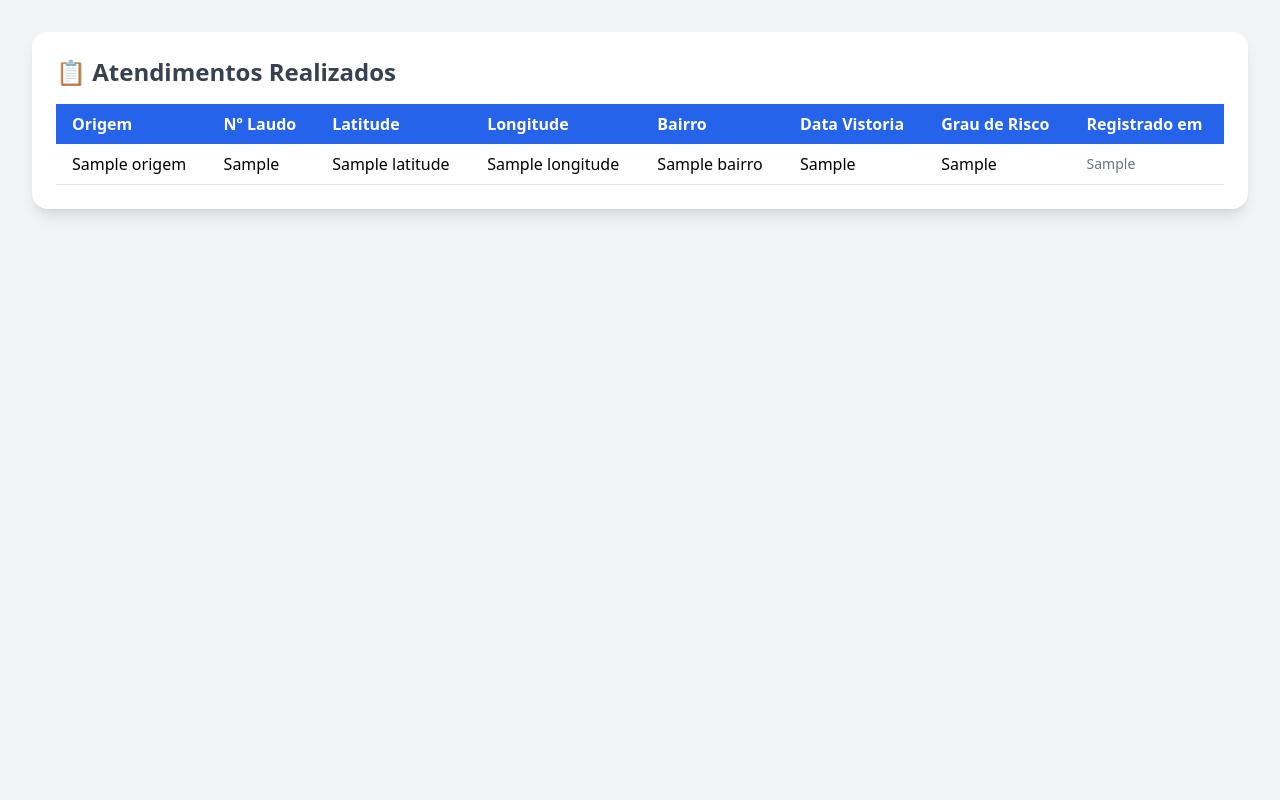
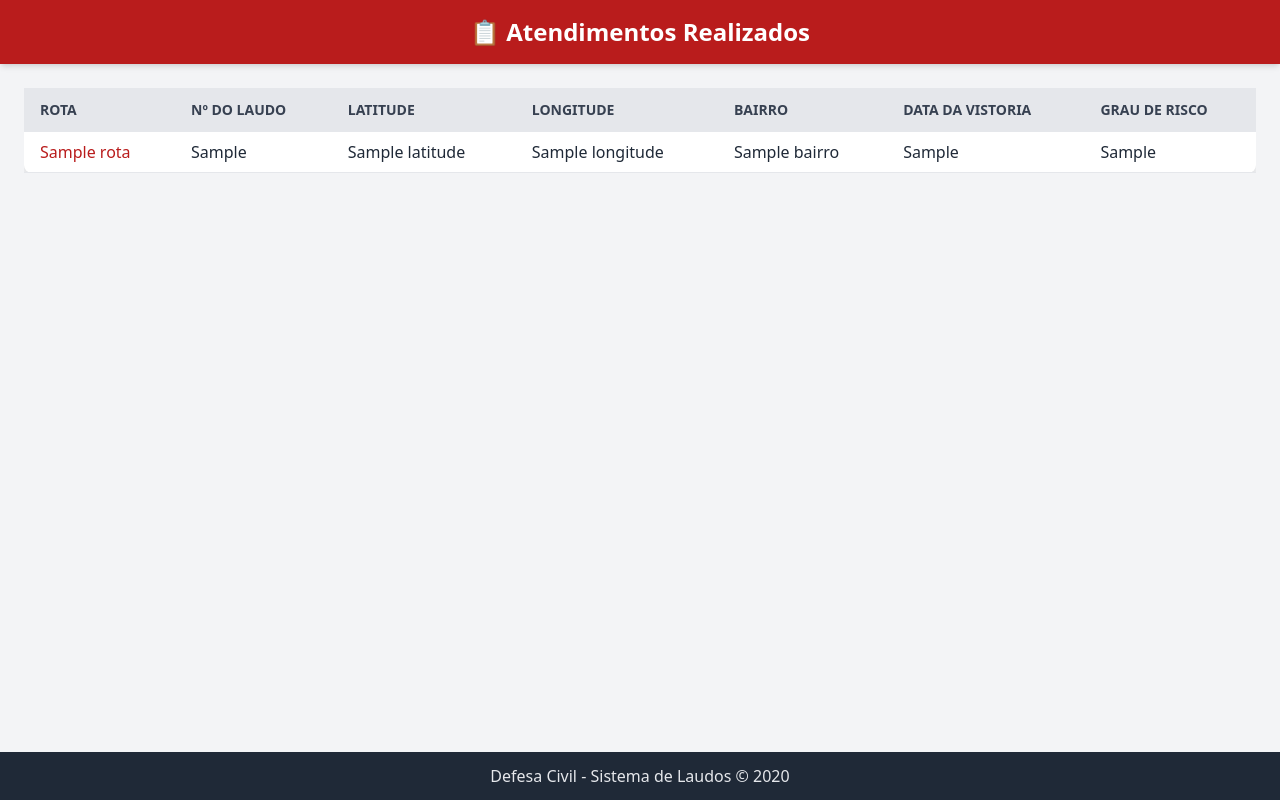
Before and after one commit to jpauloasx/gerador-laudos, a Flask app: template templates/atendimentos.html in a window 1280 px wide. Run offline with Flask 3, Linux system fonts and the light colour scheme; the template is opened without the code that fills it: most values are stand-ins (such as "Sample title", 1, 10 or a date in 2020); some libraries are stand-ins or nearby versions.

Commit message:
Update atendimentos.html

```diff
--- a/templates/atendimentos.html
+++ b/templates/atendimentos.html
@@ -2,44 +2,62 @@
 <html lang="pt-br">
 <head>
   <meta charset="UTF-8">
-  <title>Atendimentos</title>
+  <title>Atendimentos Realizados</title>
   <script src="https://cdn.tailwindcss.com"></script>
 </head>
-<body class="bg-gray-100 min-h-screen p-8">
-  <div class="max-w-7xl mx-auto bg-white p-6 rounded-2xl shadow-lg">
-    <h1 class="text-2xl font-bold mb-4 text-gray-700">📋 Atendimentos Realizados</h1>
+<body class="bg-gray-100 min-h-screen flex flex-col">
+
+  <header class="bg-red-700 text-white py-4 shadow-md">
+    <h1 class="text-center text-2xl font-semibold">📋 Atendimentos Realizados</h1>
+  </header>
+
+  <main class="flex-grow p-6">
     {% if atendimentos %}
-      <table class="min-w-full table-auto border-collapse">
-        <thead class="bg-blue-600 text-white">
+      <div class="overflow-x-auto">
+        <table class="min-w-full bg-white rounded-lg shadow-lg">
+          <thead class="bg-gray-200 text-gray-700 uppercase text-sm">
             <tr>
-            <th class="px-4 py-2 text-left">Origem</th>
-            <th class="px-4 py-2 text-left">Nº Laudo</th>
-            <th class="px-4 py-2 text-left">Latitude</th>
-            <th class="px-4 py-2 text-left">Longitude</th>
-            <th class="px-4 py-2 text-left">Bairro</th>
-            <th class="px-4 py-2 text-left">Data Vistoria</th>
-            <th class="px-4 py-2 text-left">Grau de Risco</th>
-            <th class="px-4 py-2 text-left">Registrado em</th>
+              <th class="py-3 px-4 text-left">Rota</th>
+              <th class="py-3 px-4 text-left">Nº do Laudo</th>
+              <th class="py-3 px-4 text-left">Latitude</th>
+              <th class="py-3 px-4 text-left">Longitude</th>
+              <th class="py-3 px-4 text-left">Bairro</th>
+              <th class="py-3 px-4 text-left">Data da Vistoria</th>
+              <th class="py-3 px-4 text-left">Grau de Risco</th>
             </tr>
           </thead>
-        <tbody>
+          <tbody class="text-gray-800">
             {% for a in atendimentos %}
             <tr class="border-b hover:bg-gray-50">
-            <td class="px-4 py-2">{{ a.origem }}</td>
-            <td class="px-4 py-2">{{ a.numero_laudo or '-' }}</td>
-            <td class="px-4 py-2">{{ a.latitude or '-' }}</td>
-            <td class="px-4 py-2">{{ a.longitude or '-' }}</td>
-            <td class="px-4 py-2">{{ a.bairro or '-' }}</td>
-            <td class="px-4 py-2">{{ a.data_vistoria or '-' }}</td>
-            <td class="px-4 py-2">{{ a.grau_risco or '-' }}</td>
-            <td class="px-4 py-2 text-sm text-gray-500">{{ a.data_registro }}</td>
+              <td class="py-2 px-4 font-medium text-red-700">{{ a.rota }}</td>
+              <td class="py-2 px-4">{{ a.numero_laudo or "-" }}</td>
+              <td class="py-2 px-4">{{ a.latitude or "-" }}</td>
+              <td class="py-2 px-4">{{ a.longitude or "-" }}</td>
+              <td class="py-2 px-4">{{ a.bairro or "-" }}</td>
+              <td class="py-2 px-4">{{ a.data_vistoria or "-" }}</td>
+              <td class="py-2 px-4">
+                {% if a.grau_risco == "Alto" %}
+                  <span class="px-2 py-1 bg-red-100 text-red-700 rounded-md font-semibold">{{ a.grau_risco }}</span>
+                {% elif a.grau_risco == "Médio" %}
+                  <span class="px-2 py-1 bg-yellow-100 text-yellow-700 rounded-md font-semibold">{{ a.grau_risco }}</span>
+                {% elif a.grau_risco == "Baixo" %}
+                  <span class="px-2 py-1 bg-green-100 text-green-700 rounded-md font-semibold">{{ a.grau_risco }}</span>
+                {% else %}
+                  {{ a.grau_risco or "-" }}
+                {% endif %}
+              </td>
             </tr>
             {% endfor %}
           </tbody>
         </table>
+      </div>
     {% else %}
-      <p class="text-gray-500">Nenhum atendimento registrado.</p>
+      <p class="text-center text-gray-600 mt-10 text-lg">Nenhum atendimento registrado até o momento.</p>
     {% endif %}
-  </div>
+  </main>
+
+  <footer class="bg-gray-800 text-gray-200 text-center py-3">
+    Defesa Civil - Sistema de Laudos © {{ now().year }}
+  </footer>
 </body>
 </html>
```
Lines whose indentation alone changed are shown as unchanged.
